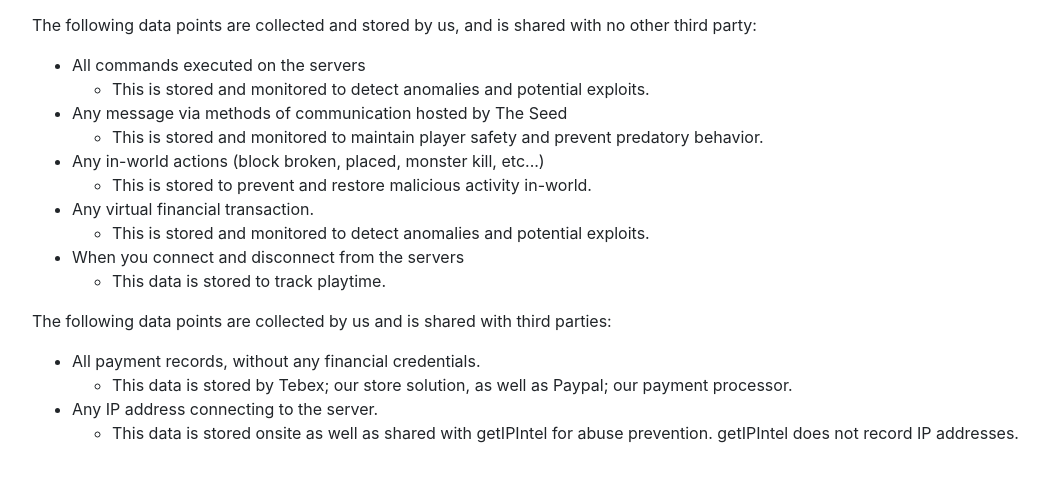
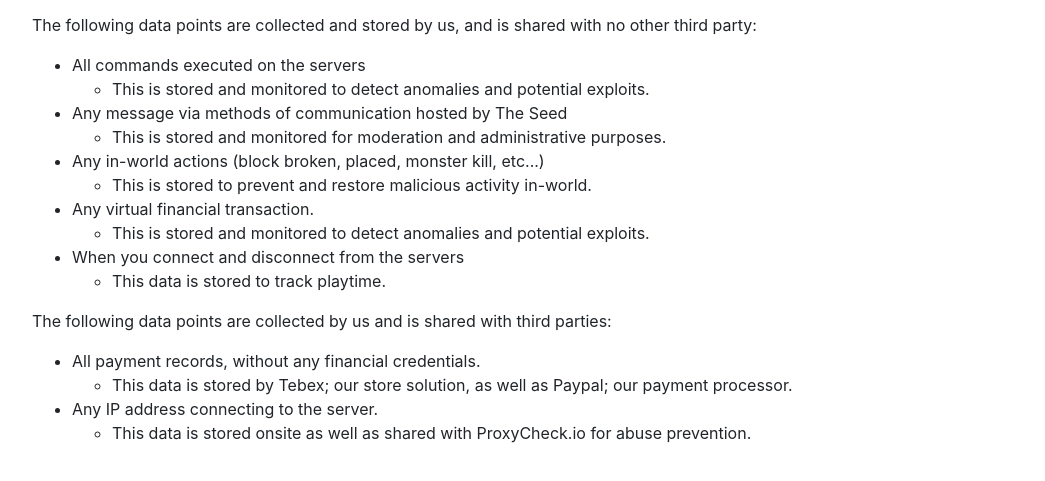
Before and after one commit to theseedmc/docs, a plain HTML site: page privacy/index.html in a window 1280 px wide. Shown: the part 107-588 px from the top of the page, without its empty margins (53-1098 px from the left). Drawn offline with nearby package versions, Linux system fonts and the light colour scheme.

Commit message:
Update index.html

```diff
--- a/privacy/index.html
+++ b/privacy/index.html
@@ -12,7 +12,7 @@
       <li>All commands executed on the servers</li>
       <ul><li>This is stored and monitored to detect anomalies and potential exploits.</li></ul>
       <li>Any message via methods of communication hosted by The Seed</li>
-      <ul><li>This is stored and monitored to maintain player safety and prevent predatory behavior.</li></ul>
+      <ul><li>This is stored and monitored for moderation and administrative purposes.</li></ul>
       <li>Any in-world actions (block broken, placed, monster kill, etc...)</li>
       <ul><li>This is stored to prevent and restore malicious activity in-world.</li></ul>
       <li>Any virtual financial transaction.</li>
@@ -25,7 +25,7 @@
       <li>All payment records, without any financial credentials.</li>
       <ul><li>This data is stored by Tebex; our store solution, as well as Paypal; our payment processor.</li></ul>
       <li>Any IP address connecting to the server.</li>
-      <ul><li>This data is stored onsite as well as shared with getIPIntel for abuse prevention. getIPIntel does not record IP addresses.</li></ul>
+      <ul><li>This data is stored onsite as well as shared with ProxyCheck.io for abuse prevention.</li></ul>
     </ul>
     </hr>
   </div>
```
